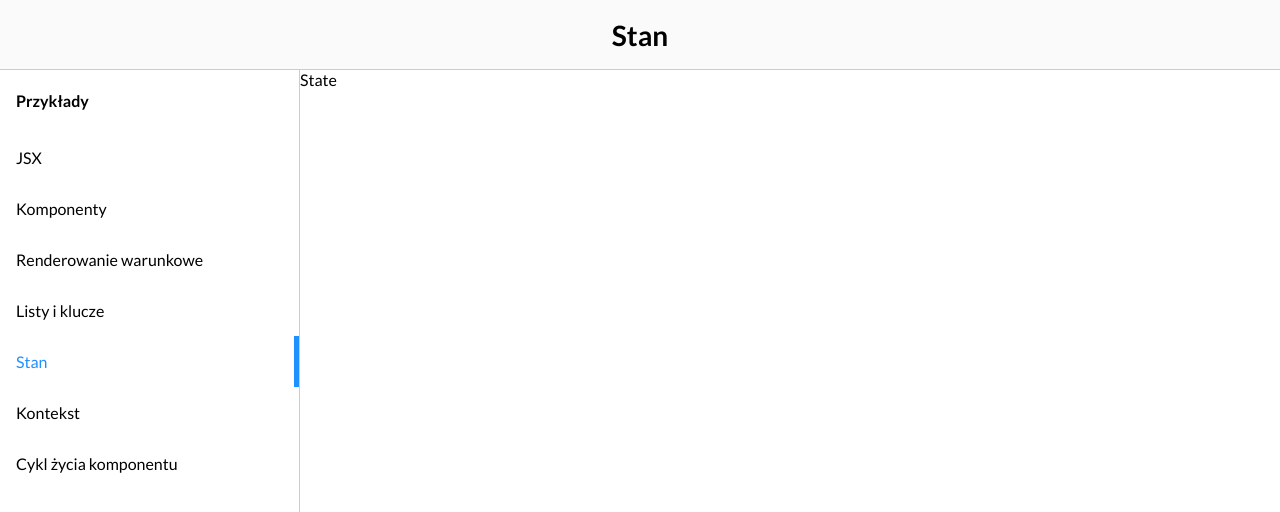
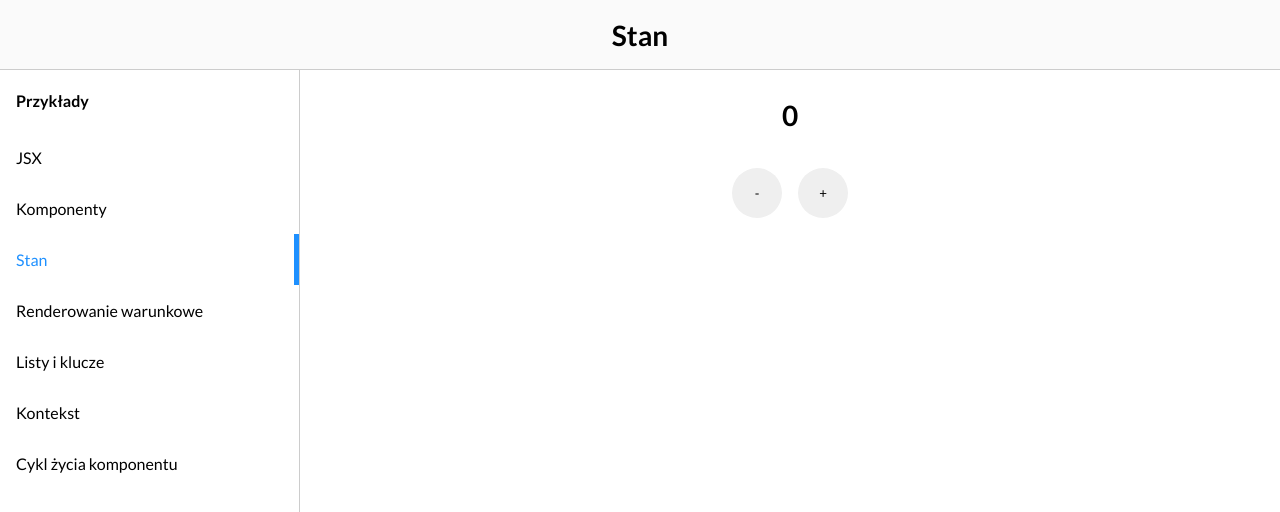
Before and after one commit to kacperkapusciak/react-playground, a React (Create React App) app: page / in a window 1280 px wide. Both pictures are taken after a click on the element "Stan". Shown: the top 512 px of the page. Built offline with nearby package versions, Linux system fonts and the light colour scheme.

Commit message:
feat: implement State example

```diff
--- a/src/App.js
+++ b/src/App.js
@@ -22,6 +22,10 @@ const examples = {
     title: 'Komponenty',
     body: <Components />,
   },
+  state: {
+    title: 'Stan',
+    body: <State />,
+  },
   conditional_rendering: {
     title: 'Renderowanie warunkowe',
     body: <ConditionalRendering />,
@@ -29,10 +33,6 @@ const examples = {
   lists: {
     title: 'Listy i klucze',
     body: <Lists />,
-  },
-  state: {
-    title: 'Stan',
-    body: <State />,
   },
   context: {
     title: 'Kontekst',
--- a/src/examples/State.js
+++ b/src/examples/State.js
@@ -1,5 +1,48 @@
+import { useState } from 'react';
+
 function App() {
-  return <div>State</div>;
+  const [counter, setCounter] = useState(0);
+
+  const handleIncrement = () => {
+    setCounter((prevCount) => prevCount + 1);
+  };
+
+  const handleDecrement = () => {
+    setCounter((prevCount) => prevCount - 1);
+  };
+
+  return (
+    <section style={styles.container}>
+      <p style={styles.counter}>{counter}</p>
+      <div>
+        <button style={styles.button} onClick={handleDecrement}>
+          -
+        </button>
+        <button style={styles.button} onClick={handleIncrement}>
+          +
+        </button>
+      </div>
+    </section>
+  );
 }
 
+const styles = {
+  container: {
+    display: 'flex',
+    flexDirection: 'column',
+    alignItems: 'center',
+  },
+  counter: {
+    fontWeight: 'bold',
+    fontSize: 28,
+  },
+  button: {
+    height: 50,
+    width: 50,
+    border: '1px solid transparent',
+    borderRadius: '50%',
+    margin: 8,
+  },
+};
+
 export default App;
```
